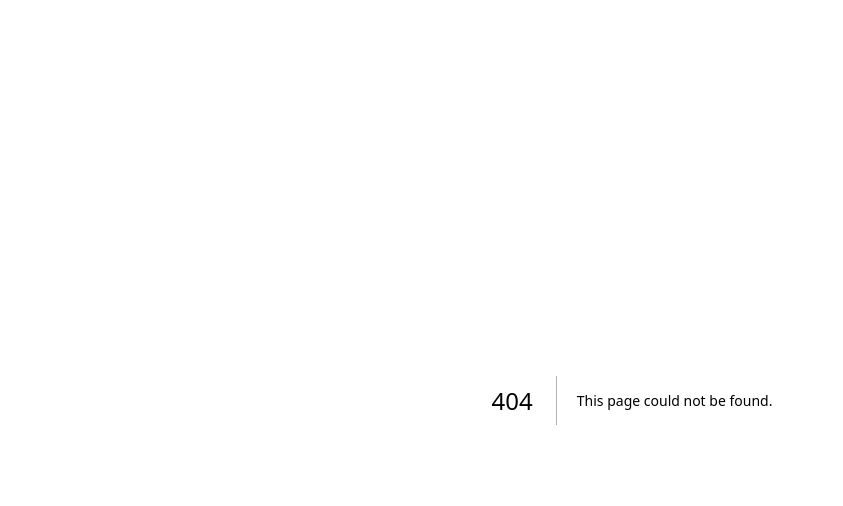
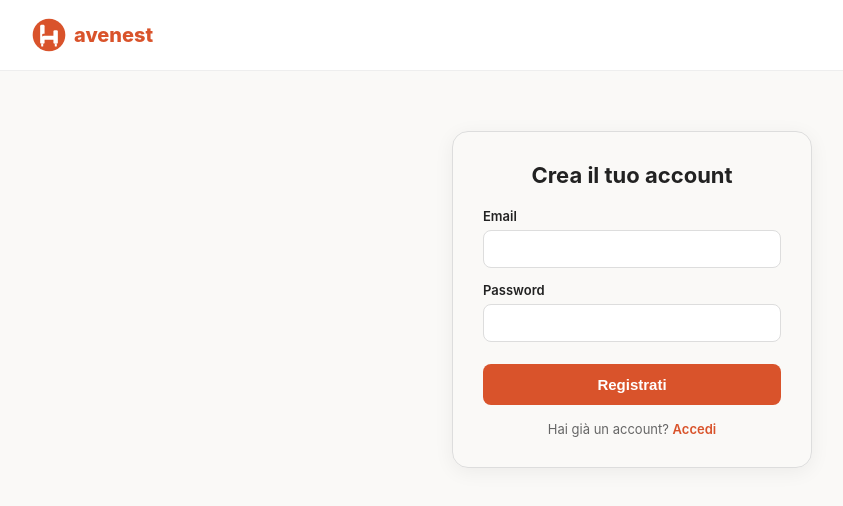
Before and after one commit to pinnettusardo/pinnettu-sardo-platform, a Next.js app: page /registrati in a window 1280 px wide. Before the commit this address had no page. Shown: the top 506 px of the page, without its empty margins (8-851 px from the left). Built offline with nearby package versions, Linux system fonts and the light colour scheme; no server answers.

Commit message:
Create registrati.js

```diff
--- /dev/null
+++ b/pages/registrati.js
@@ -0,0 +1,60 @@
+import { useState } from 'react'
+import { supabase } from '../lib/supabaseClient'
+import Link from 'next/link'
+
+export default function Registrati() {
+  const [email, setEmail] = useState('')
+  const [password, setPassword] = useState('')
+  const [messaggio, setMessaggio] = useState('')
+
+  async function handleSubmit(e) {
+    e.preventDefault()
+    setMessaggio('')
+    const { error } = await supabase.auth.signUp({ email, password })
+    if (error) {
+      setMessaggio('Errore: ' + error.message)
+    } else {
+      setMessaggio('Registrazione avvenuta! Controlla la tua email per confermare.')
+    }
+  }
+
+  return (
+    <div>
+      <nav className="navbar">
+        <Link href="/" className="logo" style={{ textDecoration: 'none' }}>
+          <svg width="34" height="34" viewBox="0 0 100 100" xmlns="http://www.w3.org/2000/svg">
+            <circle cx="50" cy="50" r="48" fill="#d9532b"/>
+            <rect x="24" y="20" width="13" height="56" rx="4" fill="#ffffff"/>
+            <rect x="63" y="36" width="13" height="40" rx="4" fill="#ffffff"/>
+            <rect x="30" y="46" width="12" height="9" rx="3" fill="#d9532b"/>
+            <rect x="30" y="52" width="40" height="12" rx="5" fill="#ffffff"/>
+            <rect x="27" y="76" width="6" height="8" rx="2" fill="#ffffff"/>
+            <rect x="67" y="76" width="6" height="8" rx="2" fill="#ffffff"/>
+          </svg>
+          avenest
+        </Link>
+      </nav>
+
+      <div className="auth-container">
+        <div className="auth-box">
+          <h1>Crea il tuo account</h1>
+          <form onSubmit={handleSubmit}>
+            <div className="auth-field">
+              <label>Email</label>
+              <input type="email" value={email} onChange={(e) => setEmail(e.target.value)} required />
+            </div>
+            <div className="auth-field">
+              <label>Password</label>
+              <input type="password" value={password} onChange={(e) => setPassword(e.target.value)} required minLength={6} />
+            </div>
+            <button className="auth-btn" type="submit">Registrati</button>
+          </form>
+          {messaggio && <div className="auth-msg">{messaggio}</div>}
+          <div className="auth-switch">
+            Hai già un account? <Link href="/accedi">Accedi</Link>
+          </div>
+        </div>
+      </div>
+    </div>
+  );
+}
```
